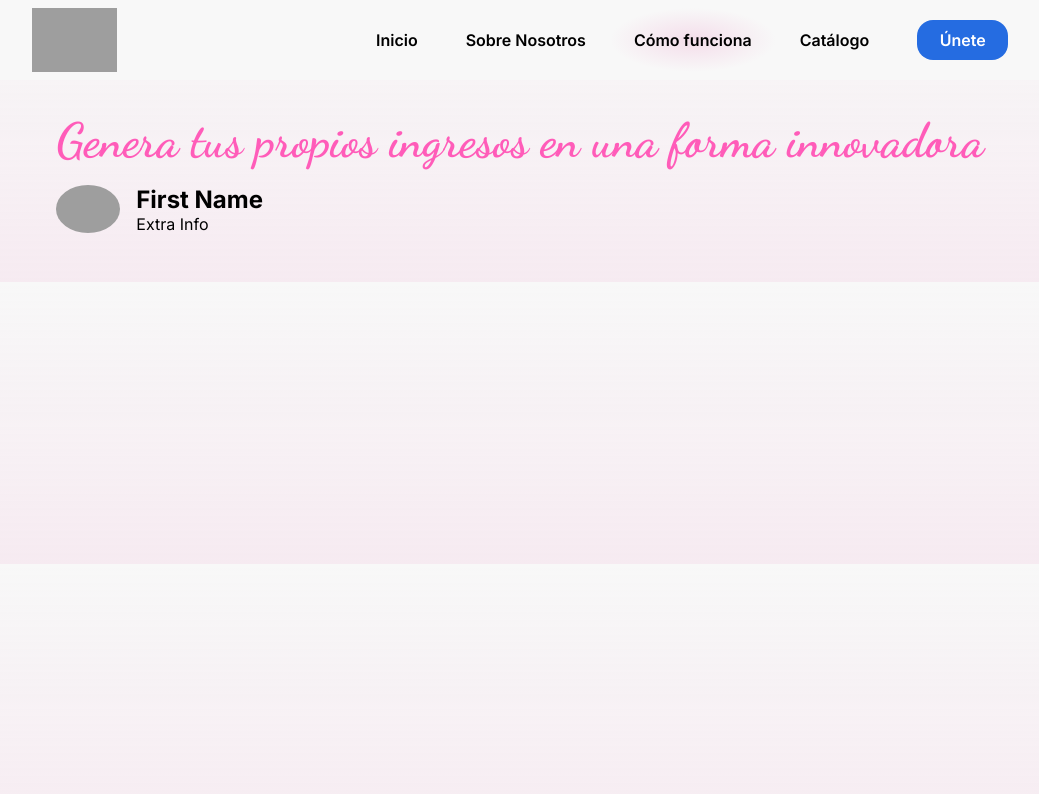
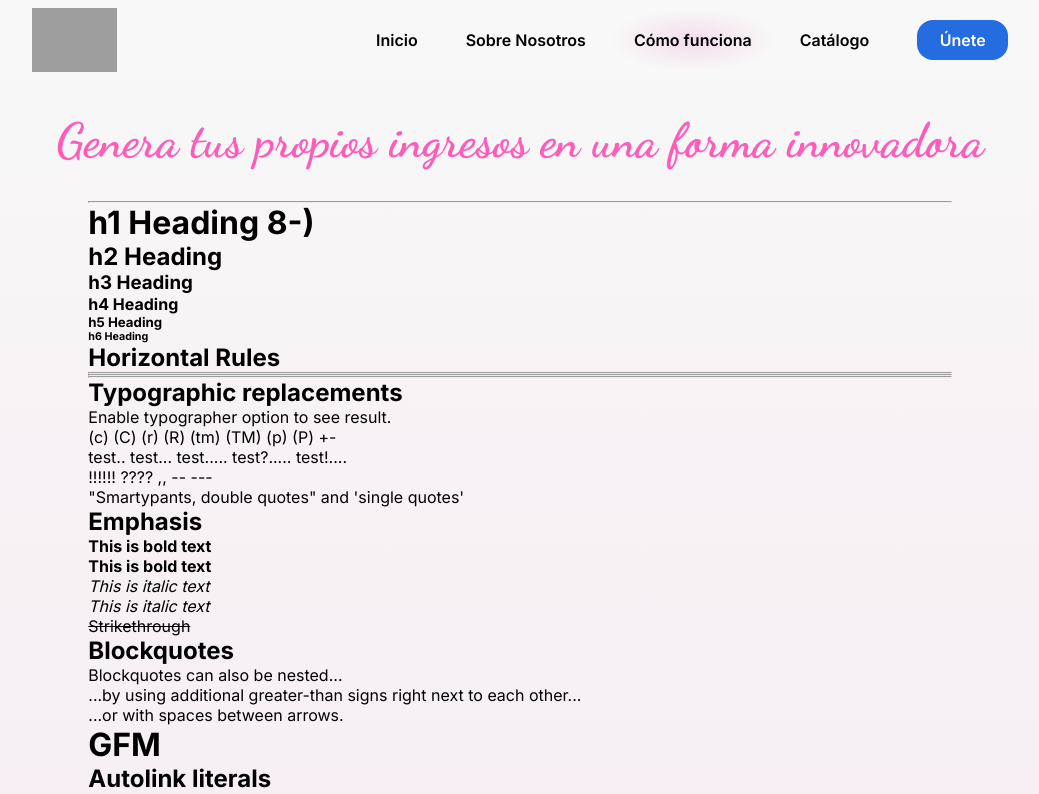
Before and after one commit to Black-And-White-Solutions/victoria-gg, a React (Create React App) app: page /howItWorks in a window 1280 px wide. Shown: the top 794 px of the page, without its empty margins (120-1159 px from the left). Built offline with nearby package versions, Linux system fonts and the light colour scheme; grey boxes are pictures that could not be loaded.

Commit message:
Added react-markdown, Base BlogEntry component completed

```diff
--- a/package.json
+++ b/package.json
@@ -89,7 +89,9 @@
     "eslint-plugin-promise": "^5.1.0",
     "eslint-plugin-react": "^7.24.0",
     "gh-pages": "^3.2.3",
-    "husky": "^7.0.2"
+    "husky": "^7.0.2",
+    "react-markdown": "^7.0.1",
+    "remark-gfm": "^2.0.0"
   },
   "resolutions": {
     "styled-components": "^5"
--- a/src/components/BlogEntry.tsx
+++ b/src/components/BlogEntry.tsx
@@ -1,9 +1,87 @@
 import React, { VoidFunctionComponent } from 'react';
 import styled from 'styled-components';
+import ReactMarkdown from 'react-markdown';
+import remarkGfm from 'remark-gfm';
 
 const JSON = {
   title: 'Genera tus propios ingresos en una forma innovadora',
-  thumbnail: 'https://i.imgur.com/5ecsIlls.jpg',
+  author: {
+    name: 'Author Name',
+    details: 'Author Details',
+    thumbnail: 'https://i.imgur.com/5ecsIlls.jpg',
+  },
+  content: `
+---
+
+# h1 Heading 8-)
+## h2 Heading
+### h3 Heading
+#### h4 Heading
+##### h5 Heading
+###### h6 Heading
+
+
+## Horizontal Rules
+
+___
+
+---
+
+***
+
+
+## Typographic replacements
+
+Enable typographer option to see result.
+
+(c) (C) (r) (R) (tm) (TM) (p) (P) +-
+
+test.. test... test..... test?..... test!....
+
+!!!!!! ???? ,,  -- ---
+
+"Smartypants, double quotes" and 'single quotes'
+
+
+## Emphasis
+
+**This is bold text**
+
+__This is bold text__
+
+*This is italic text*
+
+_This is italic text_
+
+~~Strikethrough~~
+
+## Blockquotes
+
+
+> Blockquotes can also be nested...
+>> ...by using additional greater-than signs right next to each other...
+> > > ...or with spaces between arrows.
+
+# GFM
+
+## Autolink literals
+
+www.example.com, https://example.com, and contact@example.com.
+
+## Strikethrough
+
+~one~ or ~~two~~ tildes.
+
+## Table
+
+| a | b  |  c |  d  |
+| - | :- | -: | :-: |
+
+## Tasklist
+
+* [ ] to do
+* [x] done
+`,
 };
 
 const Padding = styled.div`
@@ -37,11 +115,16 @@ const BlogEntry: VoidFunctionComponent = () => {
   return (
     <Padding>
       <Title>{JSON.title}</Title>
+      <Padding>
+        <ReactMarkdown remarkPlugins={[remarkGfm]}>
+          {JSON.content}
+        </ReactMarkdown>
+      </Padding>
       <Container>
-        <Thumbnail src={JSON.thumbnail} alt="Thumbnail" />
+        <Thumbnail src={JSON.author.thumbnail} alt="Thumbnail" />
         <div>
-          <h2>First Name</h2>
-          <p>Extra Info</p>
+          <h2>{JSON.author.name}</h2>
+          <p>{JSON.author.details}</p>
         </div>
       </Container>
     </Padding>
```
Also changed, not shown: 1 other file (tests, documents, lock files or other folders).
